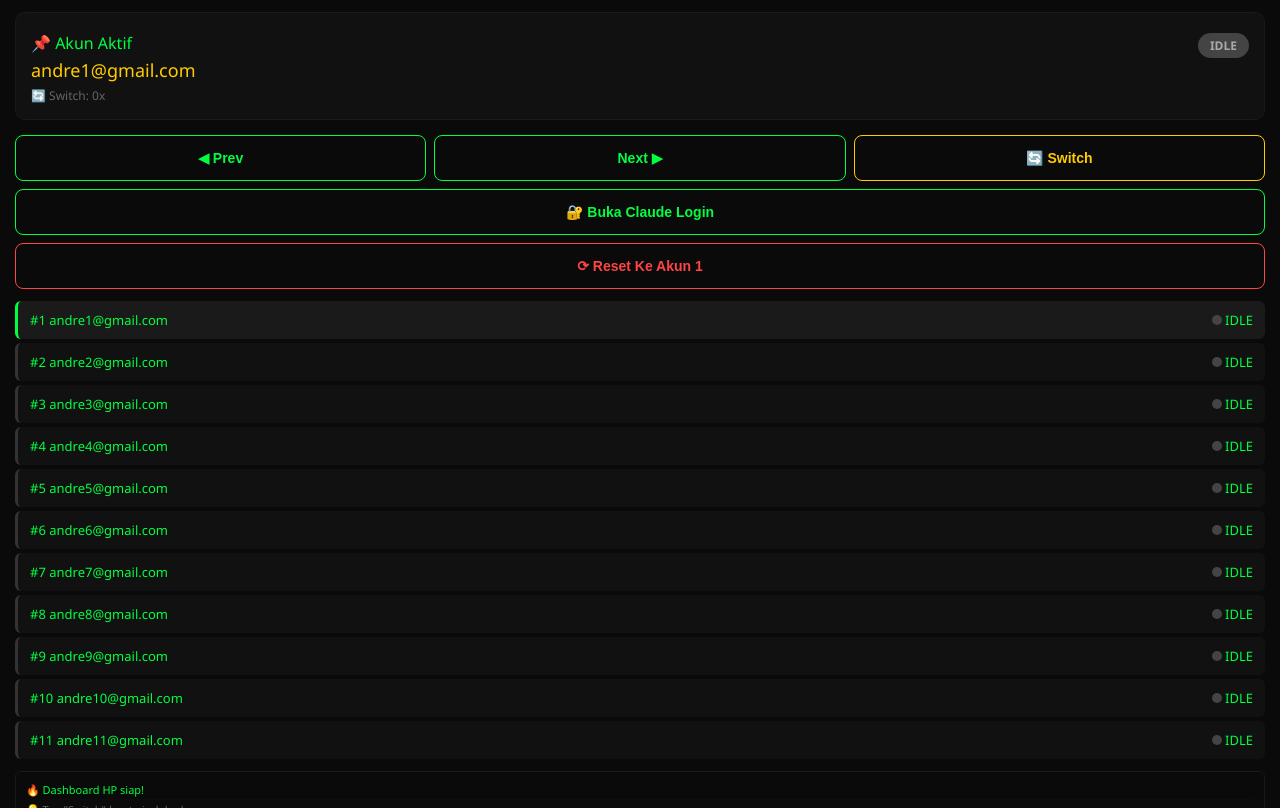
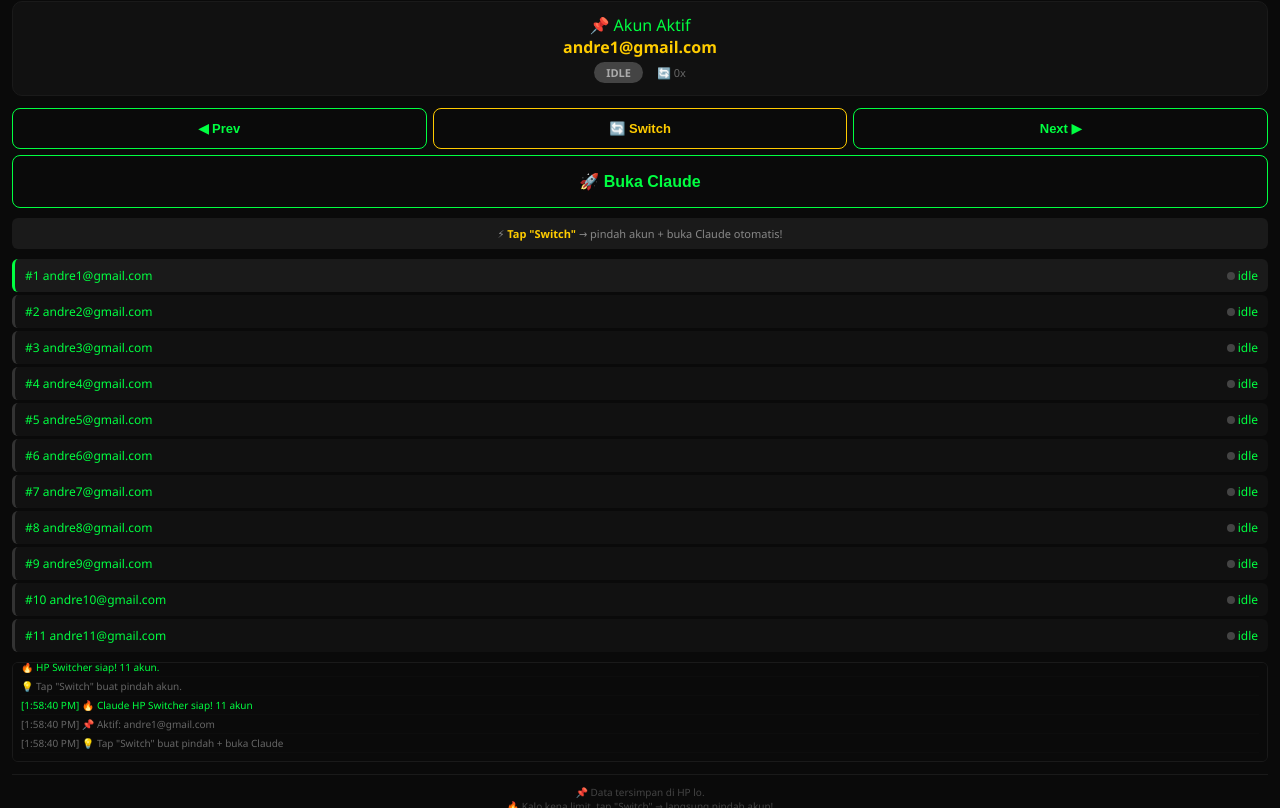
Before and after one commit to kayzen0273/9router, a plain HTML site: page index.html in a window 1280 px wide. Shown: the part 59-867 px from the top of the page. Drawn offline with Linux system fonts and the light colour scheme.

Commit message:
Update index.html

```diff
--- a/index.html
+++ b/index.html
@@ -3,64 +3,66 @@
 <head>
     <meta charset="UTF-8" />
     <meta name="viewport" content="width=device-width, initial-scale=1.0, maximum-scale=1.0, user-scalable=no"/>
-    <title>🔥 Claude HP Switcher</title>
+    <title>🔥 Claude 11 Akun - HP</title>
     <style>
         * { margin: 0; padding: 0; box-sizing: border-box; }
         body {
-            font-family: 'Segoe UI', sans-serif;
+            font-family: 'Segoe UI', Tahoma, sans-serif;
             background: #0a0a0a;
             color: #00ff41;
             min-height: 100vh;
-            padding: 15px;
-            padding-bottom: 100px;
+            padding: 12px;
+            padding-bottom: 80px;
         }
         h1 {
-            font-size: 20px;
+            font-size: 18px;
             text-align: center;
             border-bottom: 2px solid #00ff41;
-            padding-bottom: 12px;
-            margin-bottom: 15px;
+            padding-bottom: 10px;
+            margin-bottom: 12px;
             letter-spacing: 1px;
         }
         .status-box {
             background: #111;
             border: 1px solid #1a1a1a;
             border-radius: 10px;
-            padding: 15px;
-            margin-bottom: 15px;
+            padding: 12px;
+            margin-bottom: 12px;
+            text-align: center;
         }
         .status-box .active {
-            font-size: 18px;
+            font-size: 16px;
             color: #ffcc00;
             word-break: break-all;
+            font-weight: bold;
         }
         .status-box .badge {
             display: inline-block;
-            padding: 4px 12px;
+            padding: 3px 12px;
             border-radius: 20px;
-            font-size: 12px;
+            font-size: 11px;
             font-weight: bold;
-            margin-top: 5px;
+            margin-top: 4px;
         }
         .badge.online { background: #00ff41; color: #000; }
         .badge.limit { background: #ff4444; color: #fff; }
         .badge.idle { background: #444; color: #aaa; }
-        .btn-group {
+        .grid {
             display: grid;
             grid-template-columns: 1fr 1fr 1fr;
-            gap: 8px;
+            gap: 6px;
             margin: 10px 0;
         }
         .btn {
             background: transparent;
             border: 1px solid #00ff41;
             color: #00ff41;
-            padding: 14px 8px;
-            font-size: 14px;
+            padding: 12px 6px;
+            font-size: 13px;
             font-weight: bold;
             border-radius: 8px;
             cursor: pointer;
-            transition: 0.3s;
+            transition: 0.2s;
             text-align: center;
         }
         .btn:active { background: #00ff41; color: #000; transform: scale(0.95); }
@@ -69,27 +71,28 @@
         .btn.warning { border-color: #ffcc00; color: #ffcc00; }
         .btn.warning:active { background: #ffcc00; color: #000; }
         .btn.full { grid-column: 1 / -1; }
-        .account-list {
-            margin-top: 12px;
+        .btn.big { padding: 16px; font-size: 16px; }
+        .list {
+            margin-top: 10px;
         }
-        .account-item {
+        .item {
             display: flex;
             justify-content: space-between;
             align-items: center;
-            padding: 10px 12px;
+            padding: 8px 10px;
             background: #111;
             border-radius: 6px;
-            margin-bottom: 4px;
+            margin-bottom: 3px;
             border-left: 3px solid #333;
-            font-size: 13px;
+            font-size: 12px;
         }
-        .account-item.active {
+        .item.active {
             border-left-color: #00ff41;
             background: #1a1a1a;
         }
-        .account-item .dot {
-            width: 10px;
-            height: 10px;
+        .item .dot {
+            width: 8px;
+            height: 8px;
             border-radius: 50%;
             display: inline-block;
         }
@@ -100,66 +103,65 @@
             background: #0a0a0a;
             border: 1px solid #1a1a1a;
             border-radius: 6px;
-            padding: 10px;
-            max-height: 120px;
+            padding: 8px;
+            max-height: 100px;
             overflow-y: auto;
-            font-size: 11px;
+            font-size: 10px;
             color: #666;
-            margin-top: 12px;
+            margin-top: 10px;
         }
         .log span { display: block; padding: 2px 0; border-bottom: 1px solid #0d0d0d; }
         .log .hl { color: #00ff41; }
         .log .err { color: #ff4444; }
-        .log .warn { color: #ffcc00; }
         .note {
-            font-size: 11px;
+            font-size: 10px;
             color: #444;
             text-align: center;
-            margin-top: 15px;
+            margin-top: 12px;
             border-top: 1px solid #1a1a1a;
-            padding-top: 15px;
+            padding-top: 10px;
         }
-        input {
-            width: 100%;
-            padding: 12px;
-            background: #0a0a0a;
-            border: 1px solid #333;
+        .shortcut {
+            background: #1a1a1a;
+            padding: 8px;
             border-radius: 6px;
-            color: #00ff41;
-            font-size: 14px;
-            margin: 5px 0;
+            margin: 8px 0;
+            font-size: 11px;
+            color: #888;
+            text-align: center;
         }
-        input::placeholder { color: #444; }
+        .shortcut strong { color: #ffcc00; }
     </style>
 </head>
 <body>
 
-<h1>🔥 CLAUDE HP SWITCHER</h1>
+<h1>🔥 CLAUDE 11 AKUN - HP</h1>
 
 <div class="status-box">
-    <div style="display:flex;justify-content:space-between;align-items:center;flex-wrap:wrap;">
-        <span>📌 Akun Aktif</span>
+    <div>📌 Akun Aktif</div>
+    <div class="active" id="activeLabel">-</div>
+    <div>
         <span class="badge idle" id="statusBadge">IDLE</span>
-    </div>
-    <div class="active" id="activeLabel">-</div>
-    <div style="font-size:12px;color:#666;margin-top:5px;">
-        🔄 Switch: <span id="switchCount">0</span>x
+        <span style="font-size:11px;color:#666;margin-left:10px;">🔄 <span id="switchCount">0</span>x</span>
     </div>
 </div>
 
-<div class="btn-group">
+<div class="grid">
     <button class="btn" id="btnPrev">◀ Prev</button>
+    <button class="btn warning" id="btnSwitch">🔄 Switch</button>
     <button class="btn" id="btnNext">Next ▶</button>
-    <button class="btn warning" id="btnSwitch">🔄 Switch</button>
-    <button class="btn full" id="btnOpenLogin">🔐 Buka Claude Login</button>
-    <button class="btn full danger" id="btnReset">⟳ Reset Ke Akun 1</button>
+    <button class="btn full big" id="btnGo">🚀 Buka Claude</button>
 </div>
 
-<div class="account-list" id="accountList"></div>
+<div class="shortcut">
+    ⚡ <strong>Tap "Switch"</strong> → pindah akun + buka Claude otomatis!
+</div>
+
+<div class="list" id="accountList"></div>
 
 <div class="log" id="logArea">
-    <span class="hl">🔥 Dashboard HP siap!</span>
-    <span>💡 Tap "Switch" buat pindah akun</span>
+    <span class="hl">🔥 HP Switcher siap! 11 akun.</span>
+    <span>💡 Tap "Switch" buat pindah akun.</span>
 </div>
 
 <div class="note">
@@ -184,8 +186,8 @@
     ];
 
     // ==================== STATE ====================
-    let currentIndex = parseInt(localStorage.getItem('claude_hp_idx') || '0');
-    let switchCount = parseInt(localStorage.getItem('claude_hp_switch_count') || '0');
+    let currentIndex = parseInt(localStorage.getItem('c_idx') || '0');
+    let switchCount = parseInt(localStorage.getItem('c_switch_count') || '0');
 
     // ==================== DOM ====================
     const activeLabel = document.getElementById('activeLabel');
@@ -201,21 +203,22 @@
         span.textContent = `[${new Date().toLocaleTimeString()}] ${msg}`;
         logArea.appendChild(span);
         logArea.scrollTop = logArea.scrollHeight;
-        while (logArea.children.length > 50) {
+        while (logArea.children.length > 40) {
             logArea.removeChild(logArea.firstChild);
         }
     }
 
-    function renderAccounts() {
+    function renderList() {
         accountList.innerHTML = '';
         ACCOUNTS.forEach((email, i) => {
             const div = document.createElement('div');
-            div.className = `account-item ${i === currentIndex ? 'active' : ''}`;
-            const status = localStorage.getItem(`claude_status_${i}`) || 'idle';
+            div.className = `item ${i === currentIndex ? 'active' : ''}`;
+            const status = localStorage.getItem(`c_status_${i}`) || 'idle';
             const dotClass = { 'online': 'online', 'limit': 'limit', 'idle': 'idle' }[status] || 'idle';
+            const shortEmail = email.length > 18 ? email.slice(0,18)+'…' : email;
             div.innerHTML = `
-                <span>#${i+1} ${email.length > 20 ? email.slice(0,20)+'...' : email}</span>
-                <span><span class="dot ${dotClass}"></span> ${status.toUpperCase()}</span>
+                <span>#${i+1} ${shortEmail}</span>
+                <span><span class="dot ${dotClass}"></span> ${status}</span>
             `;
             div.onclick = () => switchTo(i);
             accountList.appendChild(div);
@@ -225,33 +228,29 @@
     function updateUI() {
         const email = ACCOUNTS[currentIndex] || '-';
         activeLabel.textContent = email;
-        const status = localStorage.getItem(`claude_status_${currentIndex}`) || 'idle';
+        const status = localStorage.getItem(`c_status_${currentIndex}`) || 'idle';
         statusBadge.textContent = status.toUpperCase();
         statusBadge.className = `badge ${status}`;
         switchCountEl.textContent = switchCount;
-        renderAccounts();
-        // Save
-        localStorage.setItem('claude_hp_idx', currentIndex);
-        localStorage.setItem('claude_hp_switch_count', switchCount);
+        renderList();
+        localStorage.setItem('c_idx', currentIndex);
+        localStorage.setItem('c_switch_count', switchCount);
     }
 
     function switchTo(index) {
         if (index < 0 || index >= ACCOUNTS.length) return;
         currentIndex = index;
         switchCount++;
-        updateUI();
-        addLog(`🔄 Pindah ke Akun ${index+1}: ${ACCOUNTS[index]}`, 'hl');
-
-        // Update status ke online
-        localStorage.setItem(`claude_status_${index}`, 'online');
-        // Reset status akun lain ke idle
+        // Mark as online
+        localStorage.setItem(`c_status_${index}`, 'online');
         ACCOUNTS.forEach((_, i) => {
             if (i !== index) {
-                const s = localStorage.getItem(`claude_status_${i}`);
-                if (s === 'online') localStorage.setItem(`claude_status_${i}`, 'idle');
+                const s = localStorage.getItem(`c_status_${i}`);
+                if (s === 'online') localStorage.setItem(`c_status_${i}`, 'idle');
             }
         });
-        renderAccounts();
+        updateUI();
+        addLog(`🔄 Akun ${index+1}: ${ACCOUNTS[index]}`, 'hl');
     }
 
     function nextAccount() {
@@ -266,77 +265,62 @@
 
     function switchAndGo() {
         const email = ACCOUNTS[currentIndex];
-        // Tandai akun ini sebagai limit
-        localStorage.setItem(`claude_status_${currentIndex}`, 'limit');
-        renderAccounts();
+        localStorage.setItem(`c_status_${currentIndex}`, 'limit');
+        renderList();
         addLog(`🚨 Switch dari limit: ${email}`, 'err');
-
-        // Pindah ke akun berikutnya
         setTimeout(() => {
             nextAccount();
-            // Buka Claude dengan email baru
             setTimeout(() => {
                 window.location.href = 'https://claude.ai/login?email=' + encodeURIComponent(ACCOUNTS[currentIndex]);
-            }, 500);
-        }, 500);
+            }, 400);
+        }, 400);
     }
 
-    function openLogin() {
+    function goToClaude() {
         const email = ACCOUNTS[currentIndex];
         window.location.href = 'https://claude.ai/login?email=' + encodeURIComponent(email);
-        addLog(`🔐 Buka login: ${email}`, '');
+        addLog(`🚀 Buka Claude: ${email}`, '');
     }
 
-    function resetToFirst() {
-        if (confirm('⟳ Reset ke akun 1?')) {
-            currentIndex = 0;
-            switchCount = 0;
-            ACCOUNTS.forEach((_, i) => {
-                localStorage.setItem(`claude_status_${i}`, 'idle');
-            });
-            updateUI();
-            addLog('⟳ Reset ke akun 1', 'warn');
-        }
-    }
-
-    // ==================== DETECT LIMIT DI HALAMAN CLAUDE ====================
+    // ==================== DETECT LIMIT (jika di halaman Claude) ====================
     function detectLimit() {
+        if (!window.location.hostname.includes('claude')) return false;
         const body = document.body?.innerText || '';
-        const patterns = ['limit','exceeded','too many','rate limit','unavailable','usage limit'];
+        const patterns = ['limit','exceeded','too many','rate limit','unavailable','usage limit','try again'];
         for (const p of patterns) {
             if (body.toLowerCase().includes(p)) {
-                const idx = parseInt(localStorage.getItem('claude_hp_idx') || '0');
-                localStorage.setItem(`claude_status_${idx}`, 'limit');
-                renderAccounts();
+                const idx = parseInt(localStorage.getItem('c_idx') || '0');
+                localStorage.setItem(`c_status_${idx}`, 'limit');
+                renderList();
                 addLog(`🚨 Akun ${idx+1} KENA LIMIT!`, 'err');
                 return true;
             }
+        }
+        // Kalo ada "Claude" di title = online
+        if (document.title && document.title.includes('Claude')) {
+            const idx = parseInt(localStorage.getItem('c_idx') || '0');
+            localStorage.setItem(`c_status_${idx}`, 'online');
+            renderList();
+            addLog(`✅ Akun ${idx+1} Online`, 'hl');
         }
         return false;
     }
 
     // ==================== INIT ====================
     function init() {
-        // Cek kalo di halaman Claude
+        // Detect limit kalo di Claude
         if (window.location.hostname.includes('claude')) {
-            // Cek limit
             setTimeout(() => {
                 if (detectLimit()) {
-                    // Auto-switch
+                    // Auto switch
                     setTimeout(() => {
                         nextAccount();
                         setTimeout(() => {
                             window.location.href = 'https://claude.ai/login?email=' + encodeURIComponent(ACCOUNTS[currentIndex]);
                         }, 500);
                     }, 1500);
-                } else {
-                    // Tandai online
-                    const idx = parseInt(localStorage.getItem('claude_hp_idx') || '0');
-                    localStorage.setItem(`claude_status_${idx}`, 'online');
-                    renderAccounts();
-                    addLog(`✅ Akun ${idx+1} Online`, 'hl');
                 }
-            }, 2000);
+            }, 1500);
         }
 
         updateUI();
@@ -355,25 +339,25 @@
         addLog(`⏪ Prev ke akun ${currentIndex+1}`, '');
     });
     document.getElementById('btnSwitch').addEventListener('click', switchAndGo);
-    document.getElementById('btnOpenLogin').addEventListener('click', openLogin);
-    document.getElementById('btnReset').addEventListener('click', resetToFirst);
+    document.getElementById('btnGo').addEventListener('click', goToClaude);
 
     // ==================== RUN ====================
     init();
 
     // ==================== GLOBAL ====================
-    window.__claudeHP = {
+    window.__c = {
         accounts: ACCOUNTS,
         current: () => ACCOUNTS[currentIndex],
         switchTo: switchTo,
         next: nextAccount,
         prev: prevAccount,
         switchAndGo: switchAndGo,
+        go: goToClaude,
         detectLimit: detectLimit
     };
 
     console.log('🔥 CLAUDE HP SWITCHER loaded!');
-    console.log('💡 Panggil __claudeHP.switchAndGo() buat pindah akun');
+    console.log('💡 Panggil __c.switchAndGo() buat pindah akun');
 </script>
 
 </body>
```
